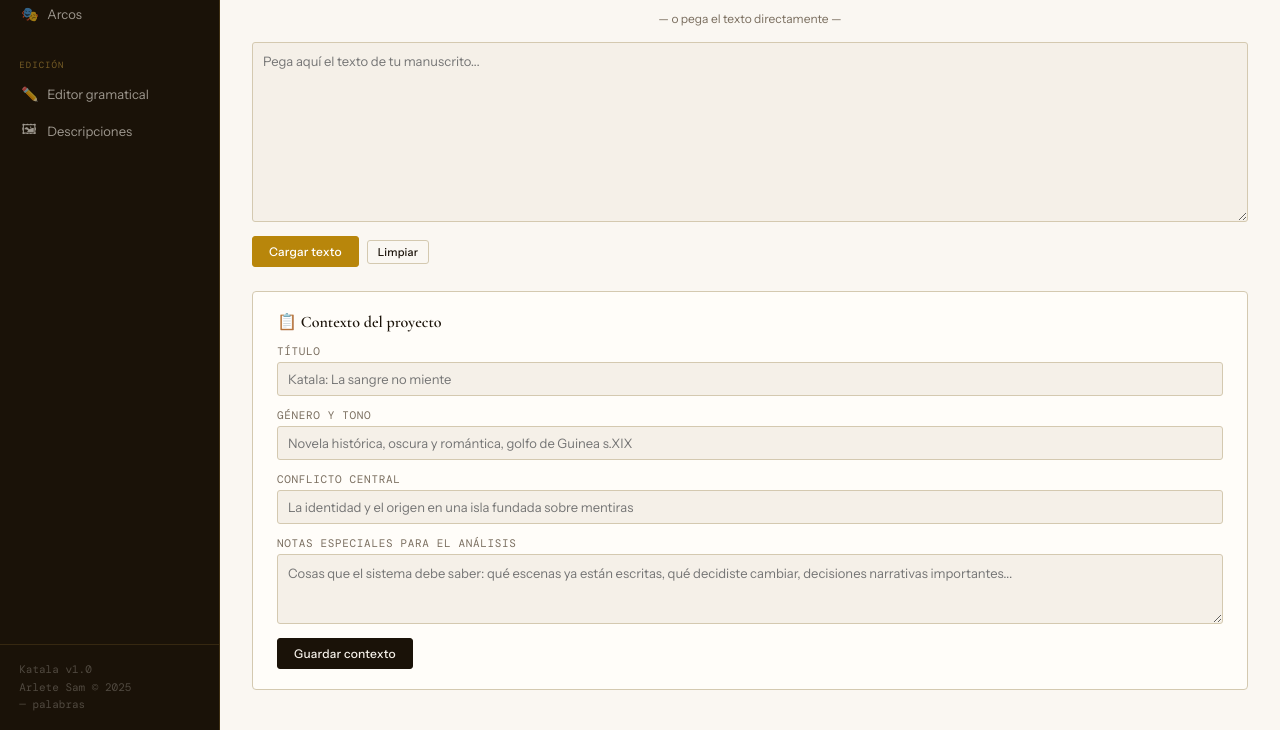
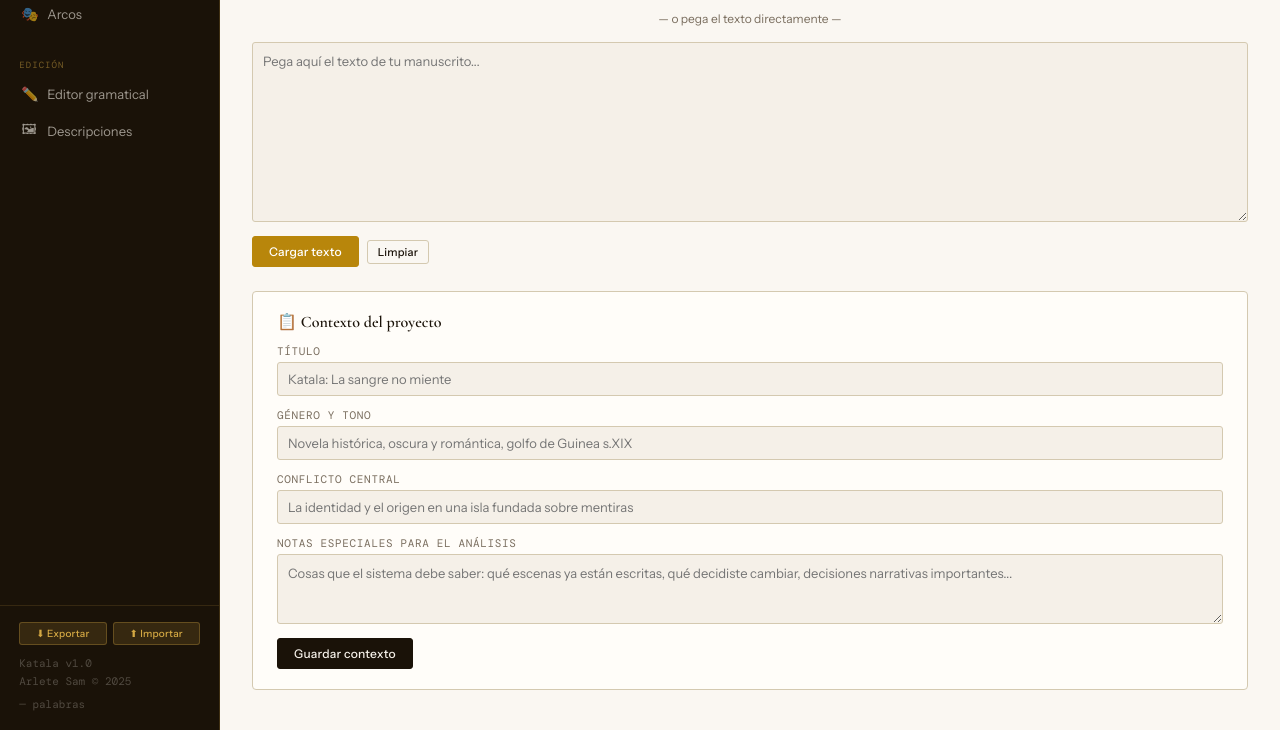
Before and after one commit to astrologia-computacional/katala-agente-literario-, a plain HTML site: page index.html in a window 1280 px wide. Shown: the part 345-1075 px from the top of the page. Drawn offline with nearby package versions, Linux system fonts and the light colour scheme; a web font is replaced by a local one.

Commit message:
Add export and import data functions

```diff
--- a/index.html
+++ b/index.html
@@ -643,7 +643,7 @@ input:focus, textarea:focus, select:focus {
         <span class="nav-icon">🖼</span> Descripciones
       </div>
     </div>
-    <div class="sidebar-footer">
+    <div class="sidebar-footer" style="display:flex;flex-direction:column;gap:6px"><div style="display:flex;gap:6px;margin-bottom:4px"><button class="btn btn-sm" style="flex:1;font-size:10px;padding:4px 6px;background:rgba(212,168,67,0.15);border-color:rgba(212,168,67,0.3);color:var(--gold-light)" onclick="exportData()">⬇ Exportar</button><button class="btn btn-sm" style="flex:1;font-size:10px;padding:4px 6px;background:rgba(212,168,67,0.15);border-color:rgba(212,168,67,0.3);color:var(--gold-light)" onclick="importData()">⬆ Importar</button></div>
       Katala v1.0<br>
       Arlete Sam © 2025<br>
       <span id="word-count-sidebar">— palabras</span>
@@ -1137,7 +1137,8 @@ async function saveApiKey() {
   try {
     const r = await fetch('https://api.anthropic.com/v1/messages', {
       method: 'POST',
-      headers: { 'Content-Type': 'application/json', 'x-api-key': key, 'anthropic-version': '2023-06-01' },
+      headers: { 'Content-Type': 'application/json', 'x-api-key': key, 'anthropic-version': '2023-06-01',
+        'anthropic-dangerous-direct-browser-access': 'true' },
       body: JSON.stringify({ model: 'claude-sonnet-4-20250514', max_tokens: 10, messages: [{ role: 'user', content: 'ok' }] })
     });
     if (r.ok || r.status === 400) {
@@ -1442,7 +1443,8 @@ async function callClaude(prompt, loadingId, resultId, renderFn) {
       headers: {
         'Content-Type': 'application/json',
         'x-api-key': state.apiKey,
-        'anthropic-version': '2023-06-01'
+        'anthropic-version': '2023-06-01',
+        'anthropic-dangerous-direct-browser-access': 'true'
       },
       body: JSON.stringify({
         model: 'claude-sonnet-4-20250514',
@@ -1687,6 +1689,43 @@ ${ctx}`;
 // ═══════════════════════════════════════
 // UTILITIES
 // ═══════════════════════════════════════
+function exportData() {
+  const data = JSON.stringify(state, null, 2);
+  const blob = new Blob([data], { type: 'application/json' });
+  const url = URL.createObjectURL(blob);
+  const a = document.createElement('a');
+  a.href = url;
+  a.download = 'katala-backup-' + new Date().toISOString().slice(0,10) + '.json';
+  a.click();
+  URL.revokeObjectURL(url);
+  showToast('Datos exportados correctamente');
+}
+
+function importData() {
+  const input = document.createElement('input');
+  input.type = 'file';
+  input.accept = '.json';
+  input.onchange = (e) => {
+    const file = e.target.files[0];
+    if (!file) return;
+    const reader = new FileReader();
+    reader.onload = (ev) => {
+      try {
+        const imported = JSON.parse(ev.target.result);
+        state = { ...state, ...imported };
+        if (state.apiKey) updateApiStatus(true);
+        if (state.manuscrito) showManuscript(state.manuscrito);
+        if (state.contexto) populateContext();
+        renderChars(); renderCaps(); renderSubtramas();
+        saveState();
+        showToast('Datos importados correctamente');
+      } catch(e) { showToast('Error al importar el archivo'); }
+    };
+    reader.readAsText(file);
+  };
+  input.click();
+}
+
 function showToast(msg) {
   const t = document.getElementById('toast');
   t.textContent = msg;
```
